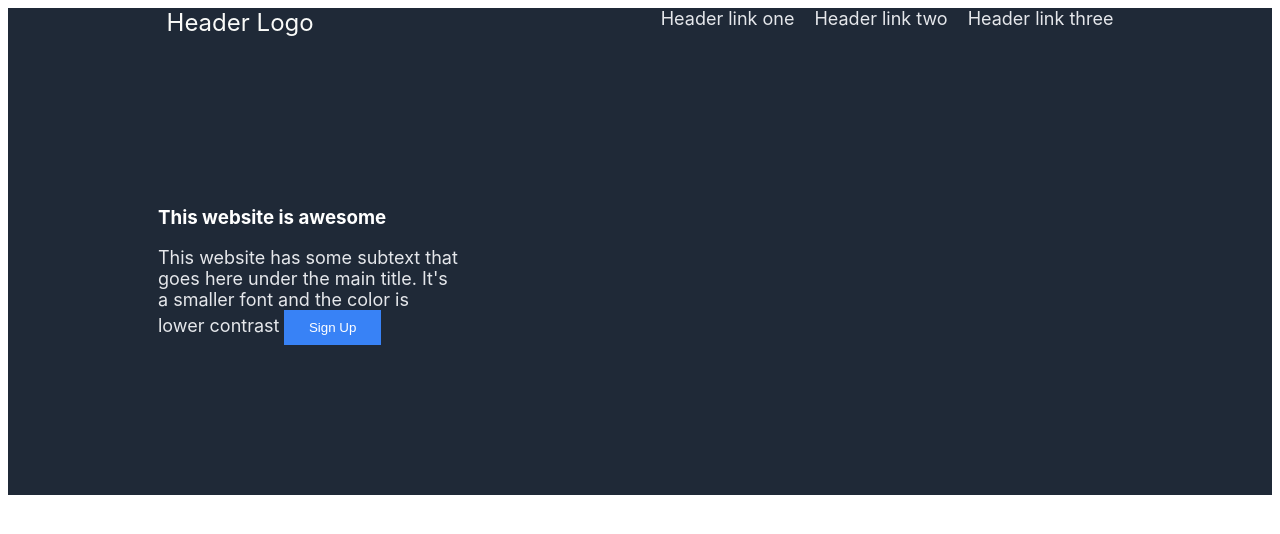
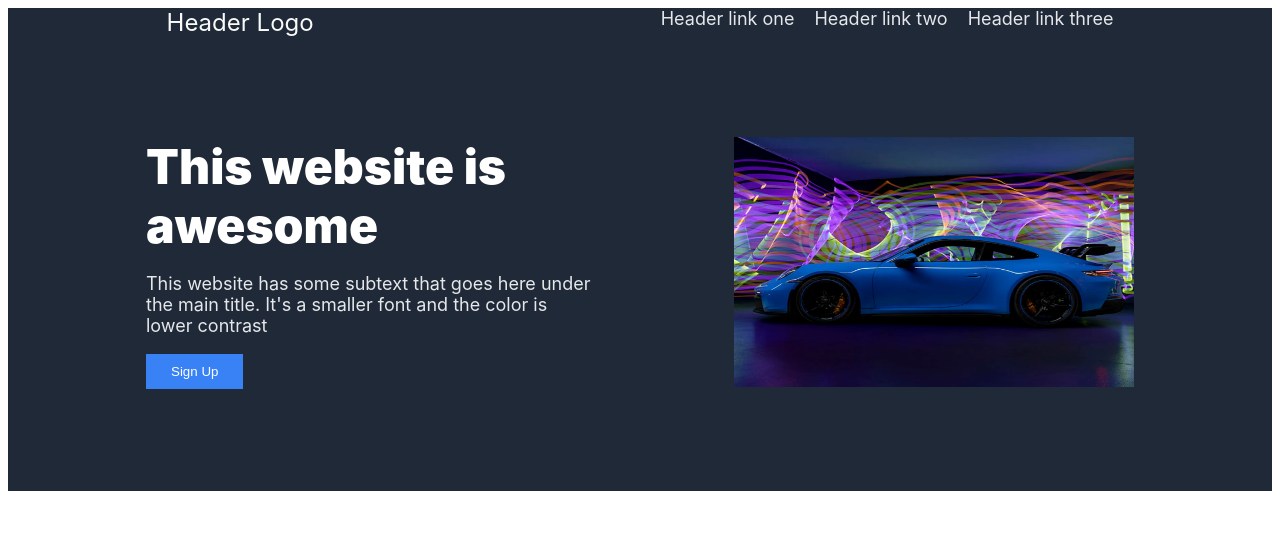
Before and after one commit to RayVarkki/foundationsLandingPage, a plain HTML site: page index.html in a window 1280 px wide. Drawn offline with Linux system fonts and the light colour scheme.

Commit message:
Begin creating Foundations page. Basic Header almost completed with image and correct hero weight

```diff
--- a/index.html
+++ b/index.html
@@ -21,12 +21,12 @@
             </div>
             <div class="header-content">
                 <div class="header-text">
-                    <h3 class="hero-main">This website is awesome</h3>
-                    <span class="hero-secondary">This website has some subtext that goes here under the main title. It's a smaller font and the color is lower contrast</span>
+                    <span class="hero-main">This website is awesome</span>
+                    <p class="hero-secondary">This website has some subtext that goes here under the main title. It's a smaller font and the color is lower contrast</p>
                     <button class="sign-up-btn">Sign Up</button>
                 </div>
                 <div class="header-image">
-
+                    <img src="images/gt3.png" height="250" width="400">
                 </div>
             </div>
         </div>
--- a/styles.css
+++ b/styles.css
@@ -24,6 +24,7 @@
     display: flex;
     justify-content: space-around;
     gap: 30px;
+    margin-bottom: 100px;
 }
 .right-links{
     display: flex;
@@ -32,11 +33,17 @@
 
 .header-content{
     display: flex;
-    margin: 150px;
+    justify-content: space-evenly;
+    margin-bottom: 100px;
 }
 
 .header-text{
-    width: 300px;
+    width: 450px;
+}
+
+.hero-main {
+    font-size: 48px;
+    font-weight: 900;
 }
 
 .right-links, .hero-secondary {
```
Also changed, not shown: images/gt3.png (added).
